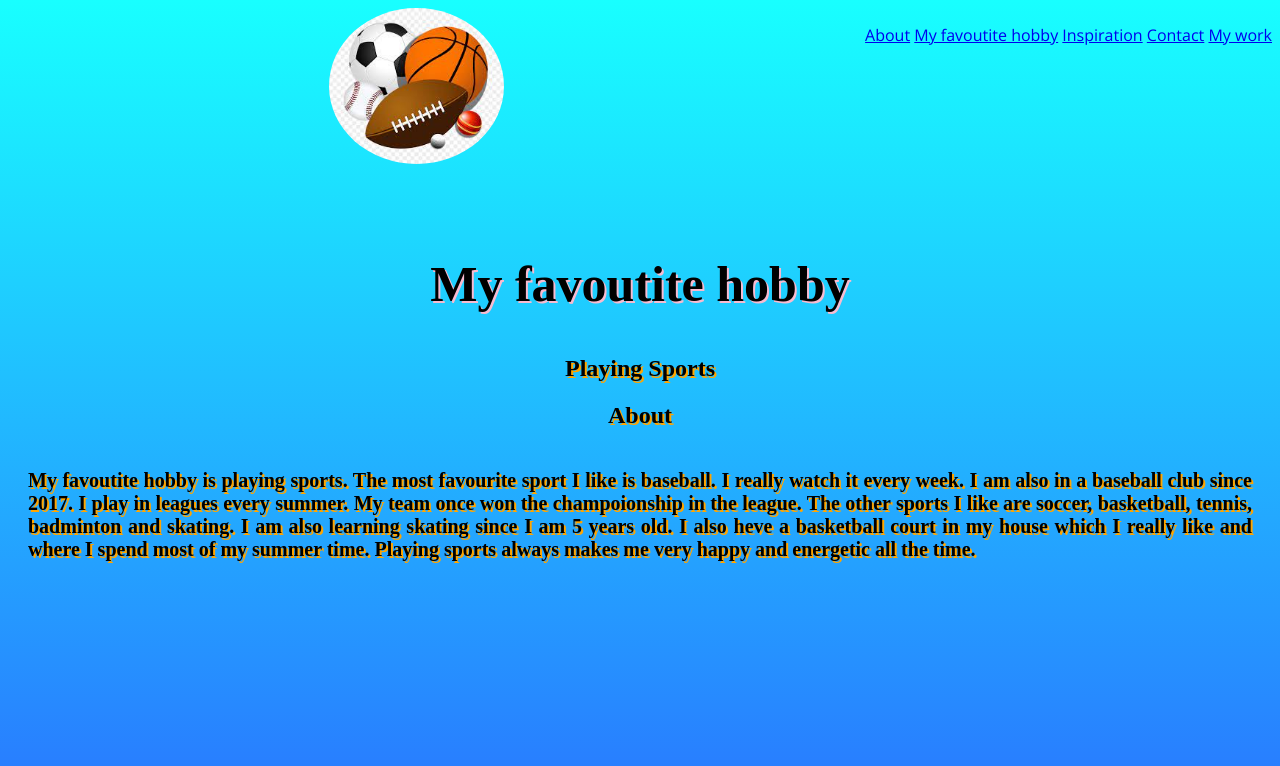
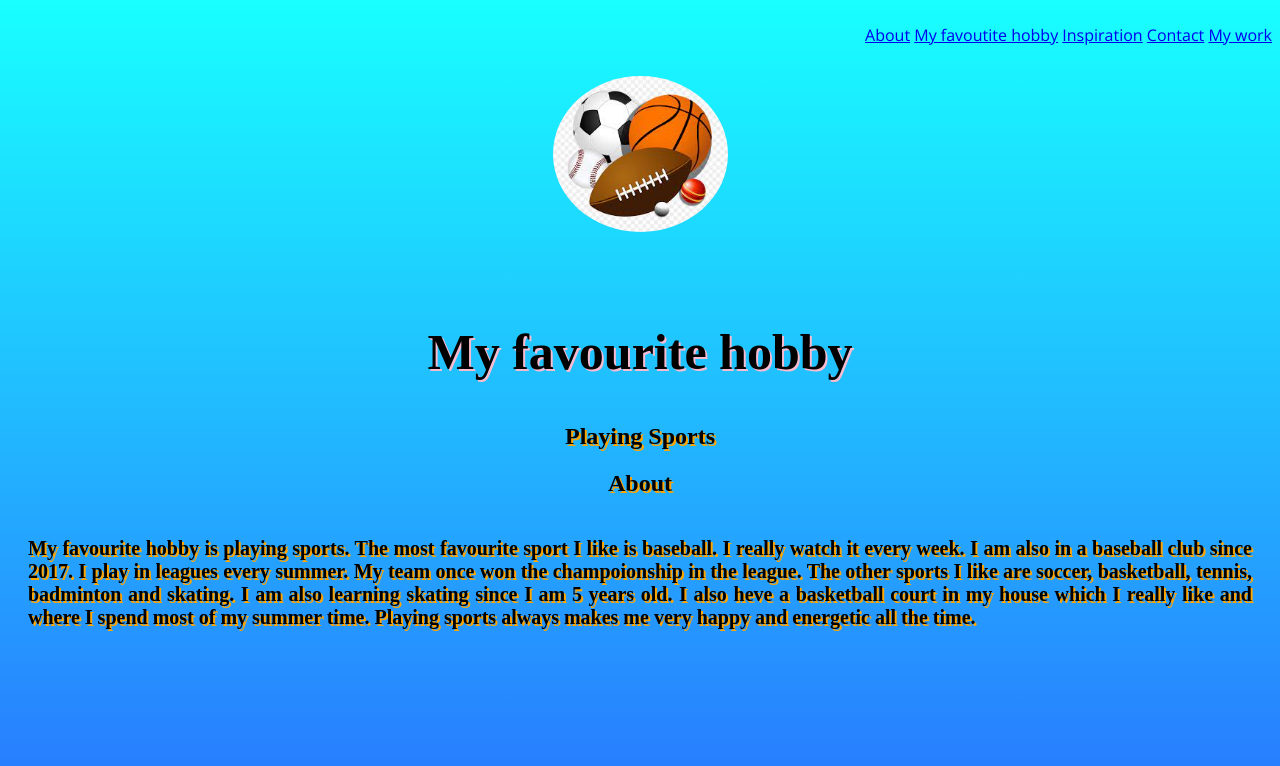
Before and after one commit to Ayushman24-coder/Project-58, a plain HTML site: page index.html in a window 1280 px wide. Drawn offline with nearby package versions, Linux system fonts and the light colour scheme; a web font is replaced by a local one.

Commit message:
Add files via upload

```diff
--- a/index.html
+++ b/index.html
@@ -13,15 +13,17 @@
     <li class="links"><a href="#contacts">My work</a></li>
 </ul>
 <section id="Section1" class="parallax-container">
+<p>&nbsp;</p>
+<p>&nbsp;</p>
 <div class="parallax-inner">
-<img src="download.jpg" class="sports">
-<h1> My favoutite hobby </h1>
+<img id="Sportimg" src="download.jpg" class="sports">
+<h1> My favourite hobby </h1>
 <h2> Playing Sports </h2>
     </div>
 </section>
 <section id="section2">
 <h2> About
- <p id="sportPar">  My favoutite hobby is playing sports. The most favourite sport I like is baseball. I really watch it every week. I am also in a baseball club since 2017. I play in leagues every summer. My team once won the champoionship in the league. The other sports I like are soccer, basketball, tennis, badminton and skating. I am also learning skating since I am 5 years old. I also heve a basketball court in my house which I really like and where I spend most of my summer time. Playing sports always makes me very happy and energetic all the time. </p>
+ <p id="sportPar">  My favourite hobby is playing sports. The most favourite sport I like is baseball. I really watch it every week. I am also in a baseball club since 2017. I play in leagues every summer. My team once won the champoionship in the league. The other sports I like are soccer, basketball, tennis, badminton and skating. I am also learning skating since I am 5 years old. I also heve a basketball court in my house which I really like and where I spend most of my summer time. Playing sports always makes me very happy and energetic all the time. </p>
  <link href="https://fonts.googleapis.com/css2?family=Orelega+One&display=swap" rel="stylesheet">
   </section>
   </body>
```
